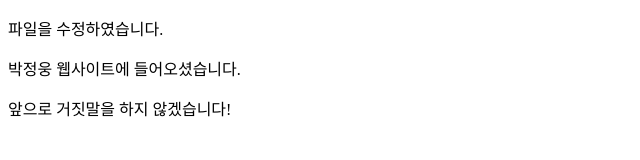
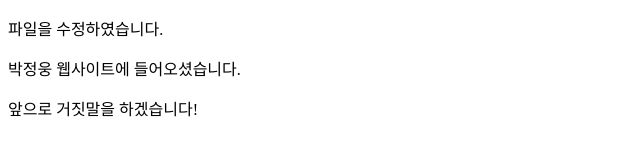
Before and after one commit to qkrwjddnd/qkrwjddnd.github.io, a plain HTML site: page index.html in a window 1280 px wide. Shown: the full height of the page, 0-640 px from the left. Drawn offline with Linux system fonts and the light colour scheme.

Commit message:
Update index.html

```diff
--- a/index.html
+++ b/index.html
@@ -8,6 +8,6 @@
 <body>
     <p>파일을 수정하였습니다.</p>
     <p>박정웅 웹사이트에 들어오셨습니다.</p>
-    <p>앞으로 거짓말을 하지 않겠습니다!</p>
+    <p>앞으로 거짓말을 하겠습니다!</p>
 </body>
 </html>
```
